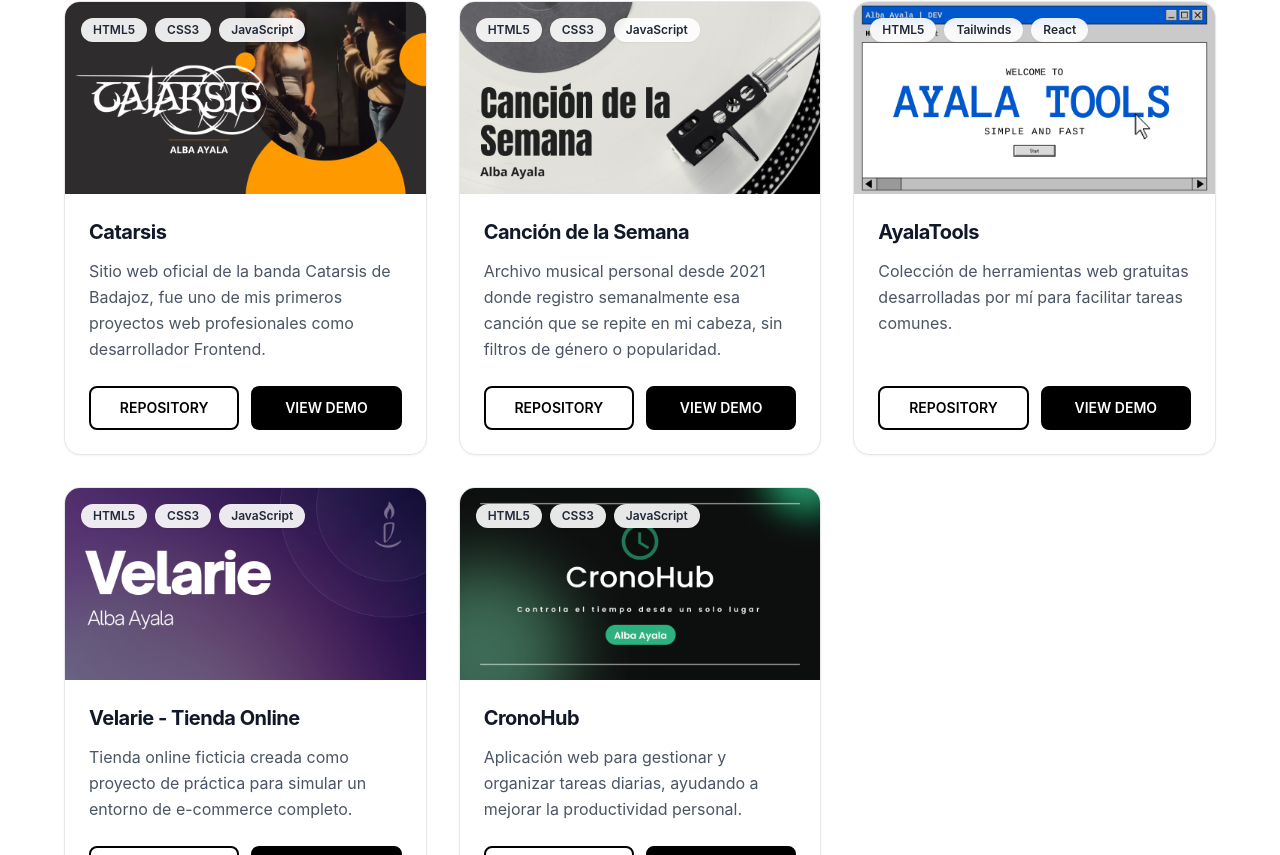
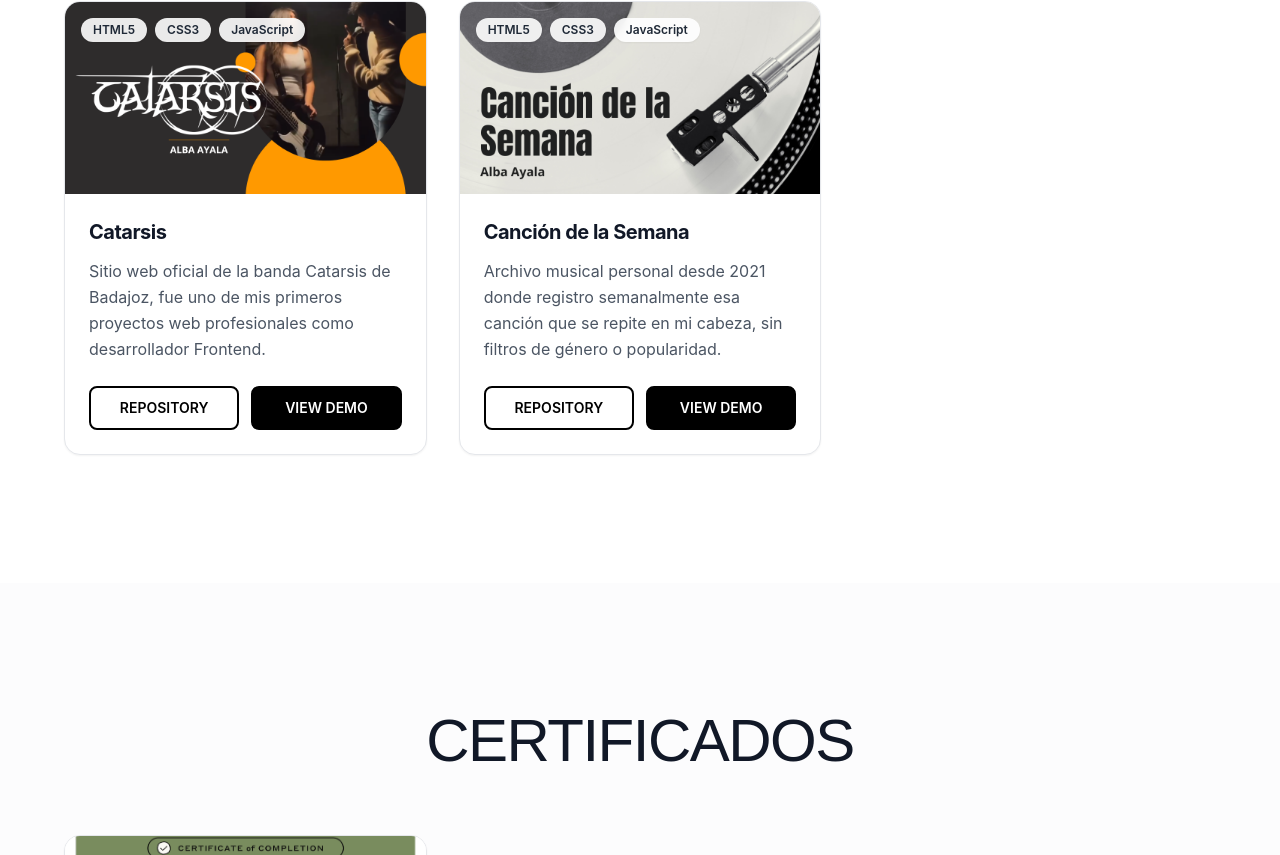
Before and after one commit to Sailok25/albaayala, a React (Create React App) app: page / in a window 1280 px wide. Shown: the part 3985-4840 px from the top of the page. Built offline with nearby package versions, Linux system fonts and the light colour scheme; a web font is replaced by a local one.

Commit message:
Comment for projects

```diff
--- a/src/App.js
+++ b/src/App.js
@@ -95,33 +95,33 @@ function App() {
       demoUrl: "https://sailok25.github.io/Cdls/",
       image: cdlsImg
     },
-    {
-      id: 6,
-      title: "AyalaTools",
-      description: "Colección de herramientas web gratuitas desarrolladas por mí para facilitar tareas comunes.",
-      technologies: ["HTML5", "Tailwinds", "React"],
-      repoUrl: "https://github.com/Sailok25/AyalaTools",
-      demoUrl: "https://ayalatools.vercel.app/",
-      image: ayalaToolsImg
-    },
-    {
-      id: 7,
-      title: "Velarie - Tienda Online",
-      description: "Tienda online ficticia creada como proyecto de práctica para simular un entorno de e-commerce completo.",
-      technologies: ["HTML5", "CSS3", "JavaScript"],
-      repoUrl: "https://github.com/Sailok25/Velarie",
-      demoUrl: "https://sailok25.github.io/Velarie/",
-      image: velarieImg
-    },
-    {
-      id: 8,
-      title: "CronoHub",
-      description: "Aplicación web para gestionar y organizar tareas diarias, ayudando a mejorar la productividad personal.",
-      technologies: ["HTML5", "CSS3", "JavaScript"],
-      repoUrl: "https://github.com/Sailok25/CronoHub",
-      demoUrl: "https://sailok25.github.io/CronoHub/",
-      image: cronoHubImg
-    },
+    // {
+    //   id: 6,
+    //   title: "AyalaTools",
+    //   description: "Colección de herramientas web gratuitas desarrolladas por mí para facilitar tareas comunes.",
+    //   technologies: ["HTML5", "Tailwinds", "React"],
+    //   repoUrl: "https://github.com/Sailok25/AyalaTools",
+    //   demoUrl: "https://ayalatools.vercel.app/",
+    //   image: ayalaToolsImg
+    // },
+    // {
+    //   id: 7,
+    //   title: "Velarie - Tienda Online",
+    //   description: "Tienda online ficticia creada como proyecto de práctica para simular un entorno de e-commerce completo.",
+    //   technologies: ["HTML5", "CSS3", "JavaScript"],
+    //   repoUrl: "https://github.com/Sailok25/Velarie",
+    //   demoUrl: "https://sailok25.github.io/Velarie/",
+    //   image: velarieImg
+    // },
+    // {
+    //   id: 8,
+    //   title: "CronoHub",
+    //   description: "Aplicación web para gestionar y organizar tareas diarias, ayudando a mejorar la productividad personal.",
+    //   technologies: ["HTML5", "CSS3", "JavaScript"],
+    //   repoUrl: "https://github.com/Sailok25/CronoHub",
+    //   demoUrl: "https://sailok25.github.io/CronoHub/",
+    //   image: cronoHubImg
+    // },
   ];
 
   const certifications = [
```
